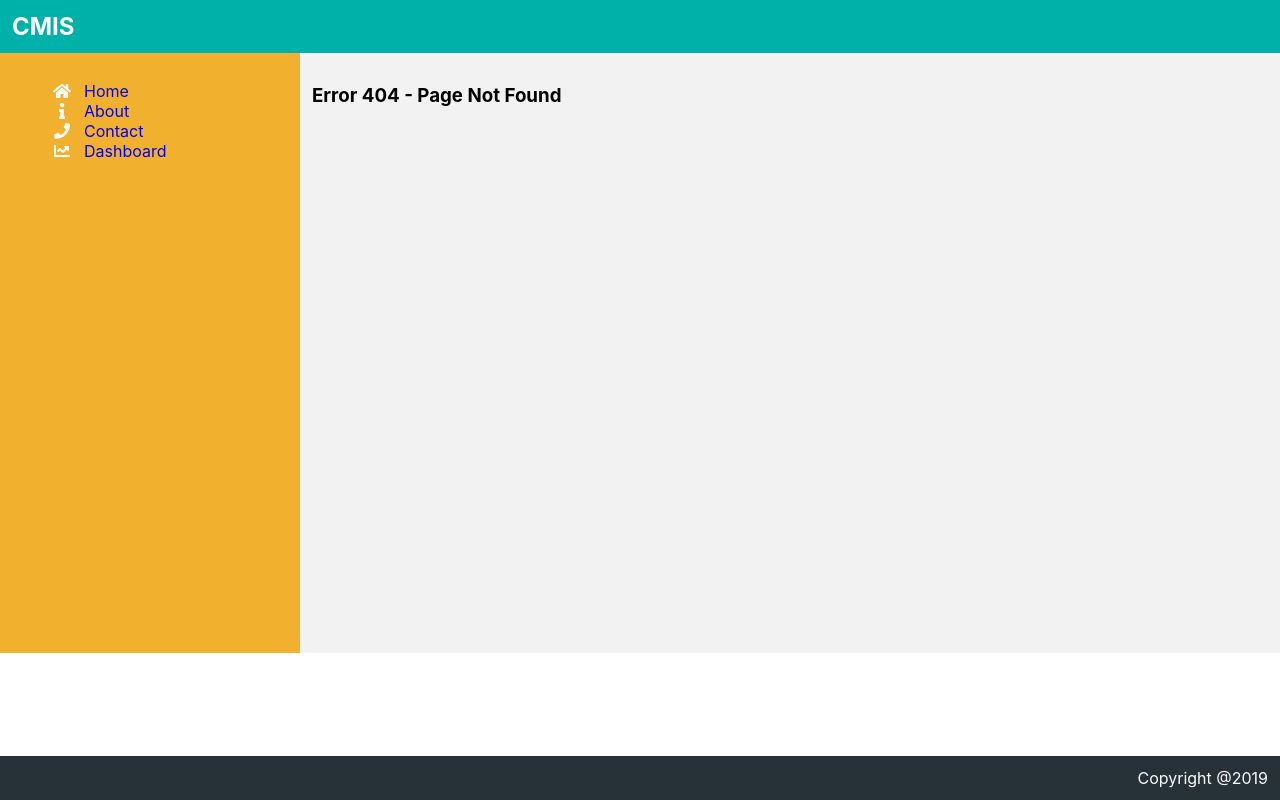
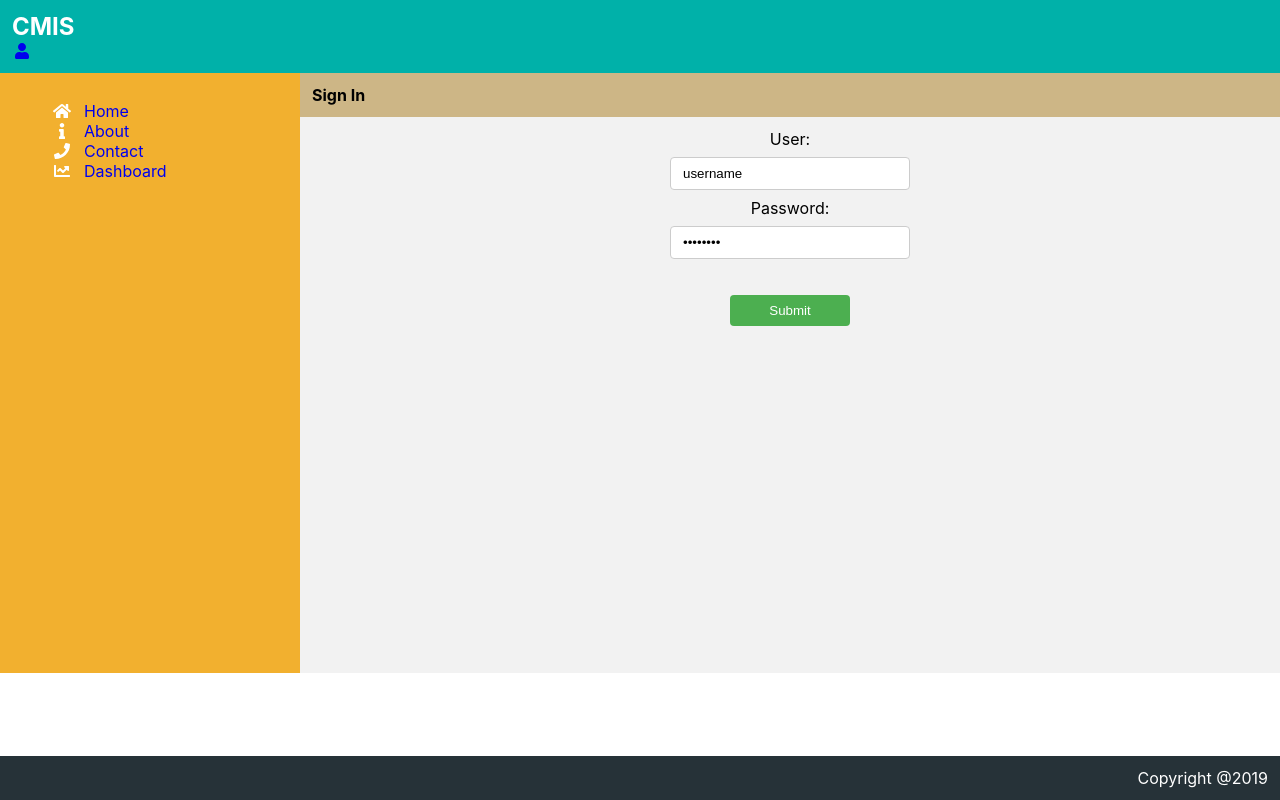
Before and after one commit to anaszakaria/react-app, a React (Create React App) app: page /signin in a window 1280 px wide. Before the commit this address had no page. Built offline with nearby package versions, Linux system fonts and the light colour scheme.

Commit message:
Added SignIn page and configured router

```diff
--- a/src/App.js
+++ b/src/App.js
@@ -27,20 +27,20 @@ export default class App extends Component {
     render() {
         return (
             <div className="App">
-                <AppHeader />
                 <Router basename={process.env.REACT_APP_PUBLIC_URL}>
+                    <AppHeader />
                     <LeftPanel />
                     <section style={styles.mainContent}>
                         <Switch>
                             {
-                                routes.map((route, index) => (
-                                    <Route
+                                routes.map((route, index) => {
+                                    return <Route
                                         key={index}
                                         path={process.env.PUBLIC_URL + route.path}
                                         exact
                                         component={route.component}
                                     />
-                                ))
+                                })
                             }
                             <Route render={(props) => <Error404 title={'Error 404 - Page Not Found'}/>} />
                         </Switch>
--- a/src/assets/css/app.css
+++ b/src/assets/css/app.css
@@ -29,11 +29,36 @@ a:visited {
 }
 
 a:hover {
-  text-decoration: none;
+    text-decoration: none;
 }
 
 a:active {
-  text-decoration: none;
+    text-decoration: none;
+}
+
+input[type=text], input[type=password], select {
+    width: 240px;
+    padding: 8px 12px;
+    margin: 8px;
+    display: inline-block;
+    border: 1px solid #ccc;
+    border-radius: 4px;
+    box-sizing: border-box;
+}
+
+input[type=submit] {
+    width: 120px;
+    background-color: #4CAF50;
+    color: white;
+    padding: 8px 12px;
+    margin: 8px;
+    border: none;
+    border-radius: 4px;
+    cursor: pointer;
+}
+
+input[type=submit]:hover {
+    background-color: #45a049;
 }
 
 .pointer {
--- a/src/components/AppHeader.js
+++ b/src/components/AppHeader.js
@@ -1,4 +1,6 @@
 import React, { Component } from 'react'
+import { BrowserRouter as Router, Link } from 'react-router-dom'
+import { FontAwesomeIcon } from '@fortawesome/react-fontawesome'
 import theme from 'config/theme'
 
 export default class AppHeader extends Component {
@@ -6,6 +8,9 @@ export default class AppHeader extends Component {
         return (
             <header style={styles.container}>
                 <h2 style={styles.title}>CMIS</h2>
+                <Link to={process.env.PUBLIC_URL + '/signin'}>
+                    <FontAwesomeIcon icon="user" className="fa-fw" />
+                </Link>
             </header>
         )
     }
--- a/src/modules/fontawesome.js
+++ b/src/modules/fontawesome.js
@@ -1,4 +1,4 @@
 import { library } from '@fortawesome/fontawesome-svg-core';
-import { faHome, faInfo, faPhone, faChartLine } from '@fortawesome/free-solid-svg-icons'
+import { faHome, faInfo, faPhone, faChartLine, faUser } from '@fortawesome/free-solid-svg-icons'
 
-library.add(faHome, faInfo, faPhone, faChartLine)
+library.add(faHome, faInfo, faPhone, faChartLine, faUser)
--- a/src/router/index.js
+++ b/src/router/index.js
@@ -2,6 +2,7 @@ import Home from 'views/Home'
 import About from 'views/About'
 import Contact from 'views/Contact'
 import Dashboard from 'views/Dashboard'
+import SignIn from 'views/user/SignIn'
 
 const routes = [
     {
@@ -23,6 +24,12 @@ const routes = [
         path: "/dashboard/:id",
         component: Dashboard,
         meta: {}
+    },
+    // USER
+    {
+        path: "/signin",
+        component: SignIn,
+        meta: {}
     }
 ]
 
--- /dev/null
+++ b/src/views/user/SignIn.js
@@ -0,0 +1,28 @@
+import React from 'react'
+import PageTitle from 'components/PageTitle'
+
+function SignIn(props) {
+    return (
+        <div>
+            <PageTitle title="Sign In" />
+            <section style={styles.container}>
+                <form>
+                    <label>User:</label><br/>
+                    <input type="text" name="username" value="username" /><br/>
+                    <label>Password:</label><br/>
+                    <input type="password" name="password" value="password" /><br/><br/>
+                    <input type="submit" value="Submit" />
+                </form>
+            </section>
+        </div>
+    )
+}
+
+export default SignIn
+
+const styles = {
+    container: {
+        padding: '12px',
+        textAlign: 'center'
+    }
+}
```
